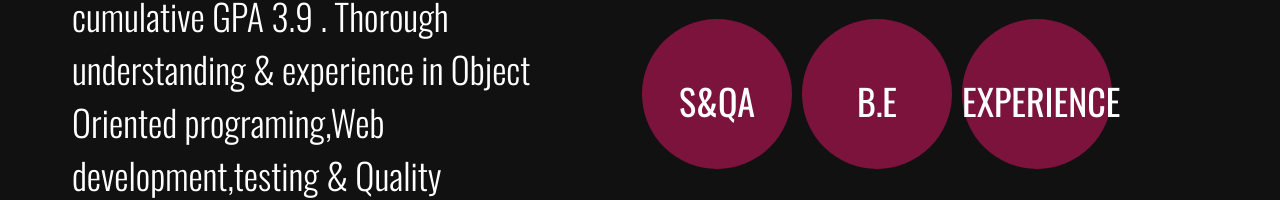
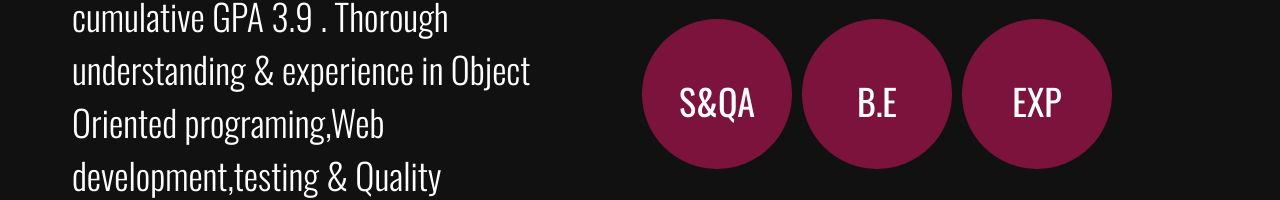
Before and after one commit to ask4nitya/ask4nitya.github.io, a plain HTML site: page index.html in a window 1280 px wide. Shown: the part 1936-2136 px from the top of the page. Drawn offline with nearby package versions, Linux system fonts and the light colour scheme; some packages are replaced by stand-ins of ours.

Commit message:
Update index.html

```diff
--- a/index.html
+++ b/index.html
@@ -99,7 +99,7 @@
 			</div>
 			<div class="base3 base">
 				<div class="baseInner">
-					<p class="smallBold">Experience</p>
+					<p class="smallBold">Exp</p>
 					<p class="description">6+ years of Experience</p>
 				</div>
 			</div>
```
